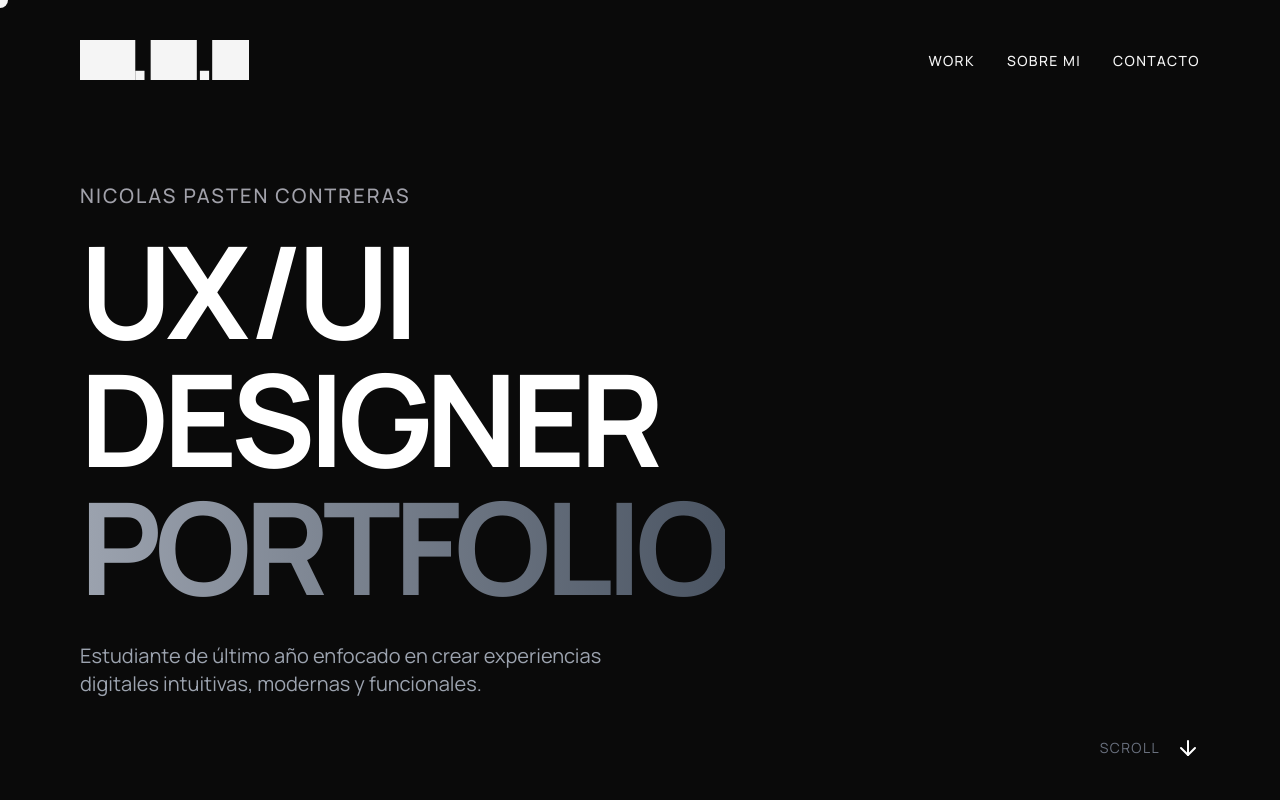
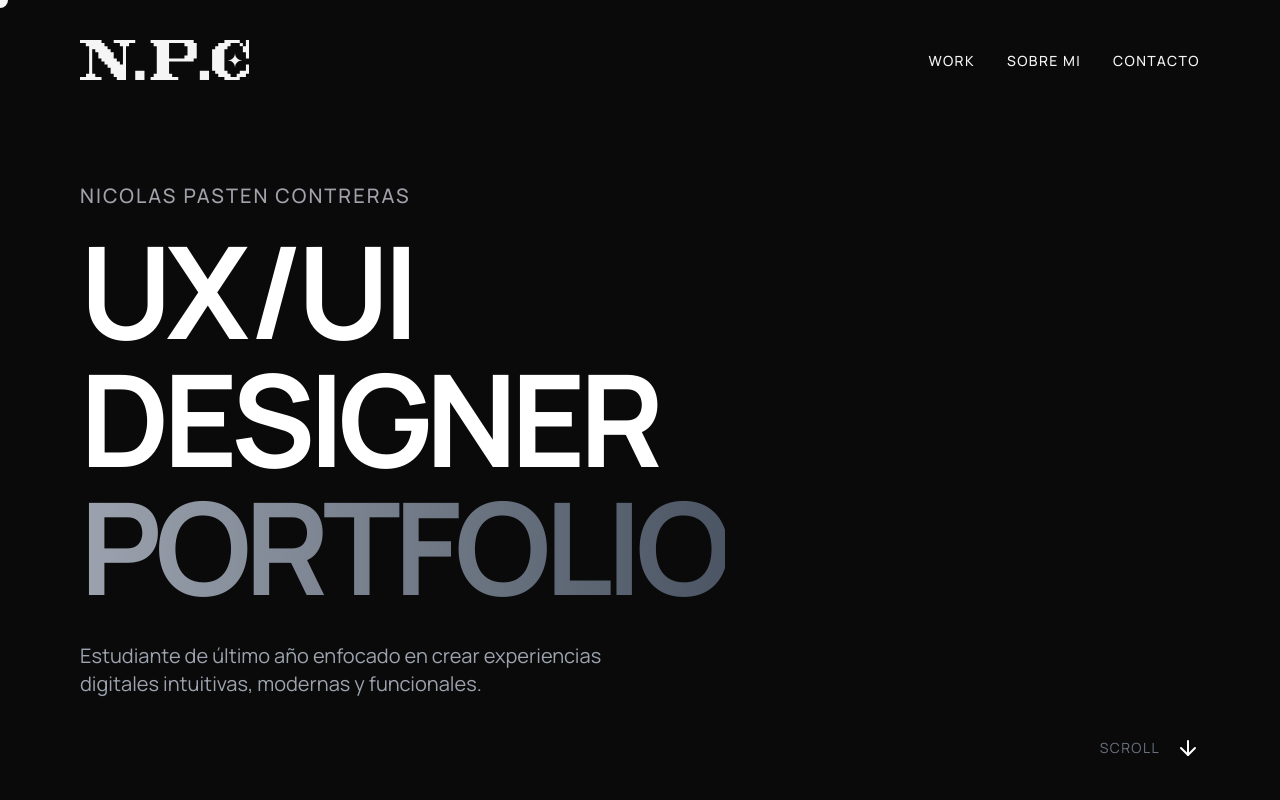
Before and after one commit to Darkrow01/WEB-Portafolio, a React (Vite) app: page / in a window 1280 px wide. Shown: the top 800 px of the page. Built offline with nearby package versions, Linux system fonts and the light colour scheme.

Commit message:
feat: Use SVG logo for navigation
Replaces the hardcoded SVG elements in the Navigation component with an imported SVG file for cleaner code and easier management of the logo asset.

```diff
--- a/components/Navigation.tsx
+++ b/components/Navigation.tsx
@@ -31,38 +31,13 @@ const Navigation: React.FC = () => {
       }`}
     >
       <a href="/" className="block group text-white" data-hover="true" aria-label="Inicio">
-        {/* LOGO SVG - Convertido desde las coordenadas de divs proporcionadas */}
-        {/* ViewBox calculado basado en el ancho máximo (aprox 660px) y alto (156px) */}
-        <svg
-          viewBox="0 0 660 156"
-          fill="none"
-          xmlns="http://www.w3.org/2000/svg"
-          className="h-8 md:h-10 w-auto transition-transform duration-300 group-hover:scale-105"
-        >
-          {/* shape 1: width: 215.60, height: 156, left: 0, top: 0 */}
-          <rect x="0" y="0" width="215.60" height="156" fill="currentColor" />
-
-          {/* shape 2: width: 144, height: 156, left: 515.60, top: 0 */}
-          <rect x="515.60" y="0" width="144" height="156" fill="currentColor" />
-
-          {/* shape 3: width: 12, height: 12, left: 623.60, top: 12 */}
-          <rect x="623.60" y="12" width="12" height="12" fill="currentColor" />
-
-          {/* shape 4: width: 24, height: 72, left: 635.60, top: 0 */}
-          <rect x="635.60" y="0" width="24" height="72" fill="currentColor" />
-
-          {/* shape 5: width: 180, height: 156, left: 275.60, top: 0 */}
-          <rect x="275.60" y="0" width="180" height="156" fill="currentColor" />
-
-          {/* shape 6: width: 36, height: 36, left: 215.60, top: 120 */}
-          <rect x="215.60" y="120" width="36" height="36" fill="currentColor" />
-
-          {/* shape 7: width: 36, height: 36, left: 467.60, top: 120 */}
-          <rect x="467.60" y="120" width="36" height="36" fill="currentColor" />
-
-          {/* shape 8: width: 54.76, height: 54.76, left: 577.71, top: 52.12 */}
-          <rect x="577.71" y="52.12" width="54.76" height="54.76" fill="currentColor" />
-        </svg>
+        {/* Carga del archivo SVG externo */}
+        {/* Asegúrate de guardar tu archivo como 'logo.svg' dentro de la carpeta 'images' */}
+        <img
+          src="/images/logo.svg"
+          alt="Nicolas Pasten Logo"
+          className="h-8 md:h-10 w-auto object-contain transition-transform duration-300 group-hover:scale-105"
+        />
       </a>
 
       <ul className="flex gap-8">
```
Also changed, not shown: images/logo.svg (added).
